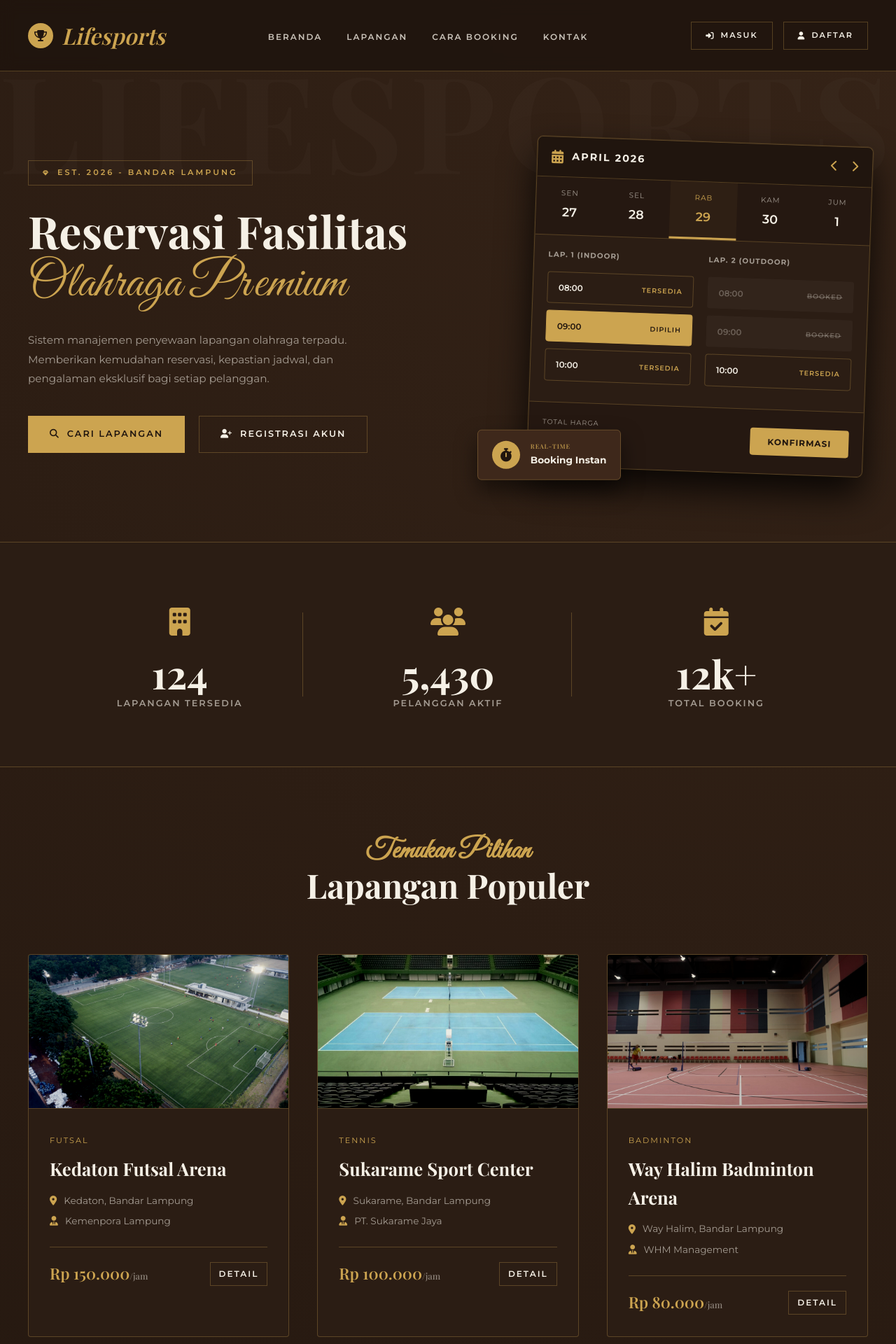
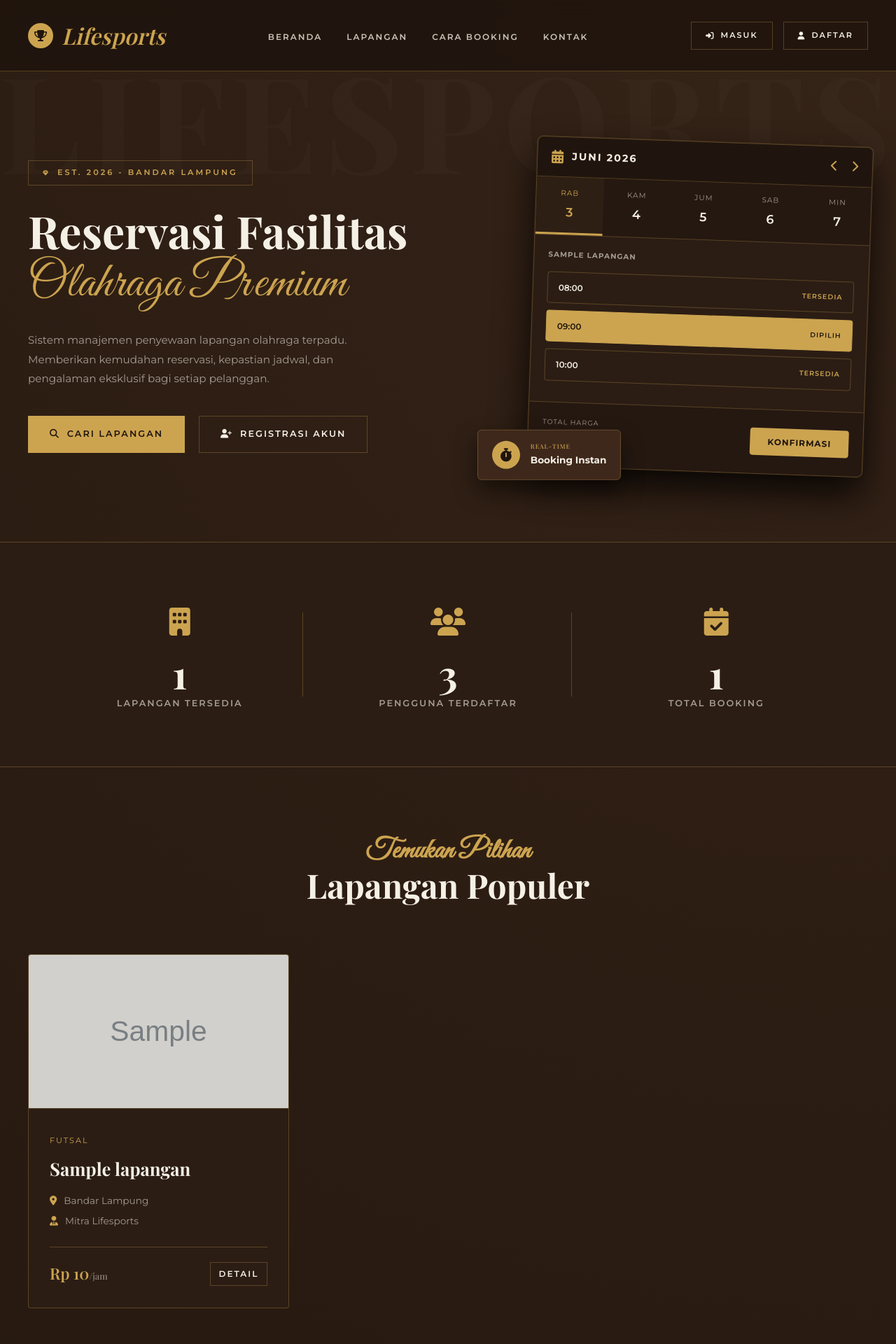
Before and after one commit to odlaver/lifesports, a PHP site: page / in a window 1280 px wide. Shown: the top 1920 px of the page at 70% size. Run offline with PHP 8.4, Linux system fonts and the light colour scheme; data comes from the database, SQL or seed files in the repository; tables that the repository leaves empty hold one stand-in row (values such as "Sample post"); grey boxes marked "Sample" are stand-in pictures; some web fonts are replaced.

Commit message:
chore: sinkronisasi pembaruan kecil dan stabilisasi akhir sistem

```diff
--- a/app/controllers/Home.php
+++ b/app/controllers/Home.php
@@ -4,12 +4,34 @@ class Home extends Controller {
     public function index()
     {
         $data['judul'] = 'Beranda';
+        $data['rekomen'] = $this->model('Lapangan_model')->getRecommendedLapangan();
+        $data['total_lapangan'] = $this->model('Lapangan_model')->countLapangan();
+        $data['total_pelanggan'] = $this->model('User_model')->countUsers();
+        $data['total_booking'] = $this->model('Booking_model')->countAllBookings();
         $this->view('public/index', $data);
     }
 
     public function lapangan()
     {
         $data['judul'] = 'Daftar Lapangan';
+
+        $keyword = $_GET['search'] ?? '';
+        $kategori = $_GET['sport'] ?? '';
+        $lokasi = $_GET['location'] ?? '';
+        $sort = $_GET['sort'] ?? '';
+        $date = $_GET['date'] ?? '';
+
+        $data['lapangan'] = $this->model('Lapangan_model')->searchLapangan($keyword, $kategori, $lokasi, $sort);
+        $data['kategori'] = $this->model('Lapangan_model')->getCategories();
+
+        $data['filter'] = [
+            'search' => $keyword,
+            'sport' => $kategori,
+            'location' => $lokasi,
+            'sort' => $sort,
+            'date' => $date
+        ];
+
         $this->view('public/lapangan', $data);
     }
 }
--- a/app/models/Lapangan_model.php
+++ b/app/models/Lapangan_model.php
@@ -17,6 +17,50 @@ class Lapangan_model {
                     LEFT JOIN review r ON r.id_booking = b.id
                     WHERE l.status = 'aktif'
                     GROUP BY l.id, l.id_pengelola, l.id_kategori, l.nama_lapangan, l.deskripsi, l.harga_per_jam, l.fasilitas, l.foto_utama, l.status, l.created_at, k.nama_kategori");
+        return $this->db->resultSet();
+    }
+
+    public function searchLapangan($keyword = '', $kategori = '', $lokasi = '', $sort = '')
+    {
+        $query = "SELECT l.*, k.nama_kategori, COALESCE(AVG(r.rating), 5.0) as rating, COUNT(b.id) as total_booking
+                  FROM lapangan l
+                  JOIN kategori_lapangan k ON l.id_kategori = k.id
+                  LEFT JOIN booking b ON b.id_lapangan = l.id
+                  LEFT JOIN review r ON r.id_booking = b.id
+                  WHERE l.status = 'aktif'";
+
+        if (!empty($keyword)) {
+            $query .= " AND l.nama_lapangan LIKE :keyword";
+        }
+        if (!empty($kategori) && $kategori !== 'Semua Cabang') {
+            $query .= " AND k.nama_kategori = :kategori";
+        }
+        if (!empty($lokasi) && $lokasi !== 'Semua Lokasi') {
+            $query .= " AND (l.nama_lapangan LIKE :lokasi OR l.deskripsi LIKE :lokasi)";
+        }
+
+        $query .= " GROUP BY l.id, l.id_pengelola, l.id_kategori, l.nama_lapangan, l.deskripsi, l.harga_per_jam, l.fasilitas, l.foto_utama, l.status, l.created_at, k.nama_kategori";
+
+        if ($sort === 'Harga Terendah') {
+            $query .= " ORDER BY l.harga_per_jam ASC";
+        } elseif ($sort === 'Rating Tertinggi') {
+            $query .= " ORDER BY rating DESC, total_booking DESC";
+        } else {
+            $query .= " ORDER BY total_booking DESC, rating DESC";
+        }
+
+        $this->db->query($query);
+
+        if (!empty($keyword)) {
+            $this->db->bind(':keyword', '%' . $keyword . '%');
+        }
+        if (!empty($kategori) && $kategori !== 'Semua Cabang') {
+            $this->db->bind(':kategori', $kategori);
+        }
+        if (!empty($lokasi) && $lokasi !== 'Semua Lokasi') {
+            $this->db->bind(':lokasi', '%' . $lokasi . '%');
+        }
+
         return $this->db->resultSet();
     }
 
@@ -117,7 +161,7 @@ class Lapangan_model {
                     LEFT JOIN review r ON r.id_booking = b.id
                     WHERE l.status = 'aktif'
                     GROUP BY l.id, l.id_pengelola, l.id_kategori, l.nama_lapangan, l.deskripsi, l.harga_per_jam, l.fasilitas, l.foto_utama, l.status, l.created_at, k.nama_kategori
-                    ORDER BY rating DESC
+                    ORDER BY rating DESC, COUNT(b.id) DESC
                     LIMIT 3");
         return $this->db->resultSet();
     }
--- a/app/views/public/index.php
+++ b/app/views/public/index.php
@@ -66,50 +66,64 @@
             <div class="booking-widget">
                 <div class="widget-header">
                     <i class="fas fa-calendar-alt"></i>
-                    <span>APRIL 2026</span>
+                    <?php
+                    $months = ["JANUARI", "FEBRUARI", "MARET", "APRIL", "MEI", "JUNI", "JULI", "AGUSTUS", "SEPTEMBER", "OKTOBER", "NOVEMBER", "DESEMBER"];
+                    $currentMonth = $months[date('n') - 1];
+                    $currentYear = date('Y');
+                    ?>
+                    <span><?= $currentMonth . ' ' . $currentYear ?></span>
                     <div class="widget-arrows">
                         <i class="fas fa-chevron-left"></i>
                         <i class="fas fa-chevron-right"></i>
                     </div>
                 </div>
                 <div class="widget-days">
-                    <div class="day-col"><span>SEN</span><strong>27</strong></div>
-                    <div class="day-col"><span>SEL</span><strong>28</strong></div>
-                    <div class="day-col active"><span>RAB</span><strong>29</strong></div>
-                    <div class="day-col"><span>KAM</span><strong>30</strong></div>
-                    <div class="day-col"><span>JUM</span><strong>1</strong></div>
+                    <?php
+                    $days = ["MIN", "SEN", "SEL", "RAB", "KAM", "JUM", "SAB"];
+                    for ($i = 0; $i < 5; $i++) {
+                        $timestamp = strtotime("+$i days");
+                        $dayName = $days[date('w', $timestamp)];
+                        $dateNum = date('j', $timestamp);
+                        $activeClass = $i == 0 ? ' active' : '';
+                        echo "<div class=\"day-col{$activeClass}\"><span>{$dayName}</span><strong>{$dateNum}</strong></div>";
+                    }
+                    ?>
                 </div>
                 <div class="widget-body">
-                    <div class="court-col">
-                        <div class="court-title">LAP. 1 (INDOOR)</div>
-                        <div class="time-slot available">
-                            <span class="time">08:00</span>
-                            <span class="status">TERSEDIA</span>
-                        </div>
-                        <div class="time-slot selected">
-                            <span class="time">09:00</span>
-                            <span class="status">DIPILIH</span>
-                        </div>
-                        <div class="time-slot available">
-                            <span class="time">10:00</span>
-                            <span class="status">TERSEDIA</span>
-                        </div>
-                    </div>
-                    <div class="court-col">
-                        <div class="court-title">LAP. 2 (OUTDOOR)</div>
-                        <div class="time-slot booked">
-                            <span class="time">08:00</span>
-                            <span class="status">BOOKED</span>
-                        </div>
-                        <div class="time-slot booked">
-                            <span class="time">09:00</span>
-                            <span class="status">BOOKED</span>
-                        </div>
-                        <div class="time-slot available">
-                            <span class="time">10:00</span>
-                            <span class="status">TERSEDIA</span>
-                        </div>
-                    </div>
+                    <?php
+                    $widgetCourts = array_slice($data['rekomen'] ?? [], 0, 2);
+                    // Fallback in case no courts are returned
+                    if (empty($widgetCourts)) {
+                        $widgetCourts = [
+                            ['nama_lapangan' => 'LAP. 1 (INDOOR)'],
+                            ['nama_lapangan' => 'LAP. 2 (OUTDOOR)']
+                        ];
+                    }
+                    $statuses = ['available' => 'TERSEDIA', 'booked' => 'BOOKED', 'selected' => 'DIPILIH'];
+                    foreach ($widgetCourts as $index => $court) {
+                        $slots = ['08:00', '09:00', '10:00'];
+                        echo '<div class="court-col">';
+                        $courtName = is_array($court) ? $court['nama_lapangan'] : $court->nama_lapangan;
+                        $shortName = strlen($courtName) > 15 ? substr($courtName, 0, 15) . '...' : $courtName;
+                        echo '<div class="court-title">' . strtoupper($shortName) . '</div>';
+
+                        foreach ($slots as $slotIdx => $time) {
+                            if ($index == 0 && $slotIdx == 1) {
+                                $class = 'selected';
+                            } elseif ($index == 1 && $slotIdx < 2) {
+                                $class = 'booked';
+                            } else {
+                                $class = 'available';
+                            }
+                            $label = $statuses[$class];
+                            echo '<div class="time-slot ' . $class . '">';
+                            echo '<span class="time">' . $time . '</span>';
+                            echo '<span class="status">' . $label . '</span>';
+                            echo '</div>';
+                        }
+                        echo '</div>';
+                    }
+                    ?>
                 </div>
                 <div class="widget-footer">
                     <div class="price-info">
@@ -134,17 +148,17 @@
         <div class="container stats-grid">
             <div class="stat-card">
                 <div class="stat-icon"><i class="fas fa-building"></i></div>
-                <div class="stat-number">124</div>
+                <div class="stat-number"><?= number_format($data['total_lapangan'] ?? 0, 0, ',', '.') ?></div>
                 <div class="stat-label">Lapangan Tersedia</div>
             </div>
             <div class="stat-card">
                 <div class="stat-icon"><i class="fas fa-users"></i></div>
-                <div class="stat-number">5,430</div>
-                <div class="stat-label">Pelanggan Aktif</div>
+                <div class="stat-number"><?= number_format($data['total_pelanggan'] ?? 0, 0, ',', '.') ?></div>
+                <div class="stat-label">Pengguna Terdaftar</div>
             </div>
             <div class="stat-card">
                 <div class="stat-icon"><i class="fas fa-calendar-check"></i></div>
-                <div class="stat-number">12k+</div>
+                <div class="stat-number"><?= number_format($data['total_booking'] ?? 0, 0, ',', '.') ?></div>
                 <div class="stat-label">Total Booking</div>
             </div>
         </div>
@@ -157,62 +171,32 @@
         </div>
 
         <div class="card-grid">
-
+            <?php if (!empty($data['rekomen'])): ?>
+                <?php foreach ($data['rekomen'] as $lap): ?>
                     <div class="card">
-                <div class="card-badge"><i class="fas fa-star"></i> 4.9</div>
-                <img src="<?= BASEURL; ?>/public/assets/img/bola.png" alt="Futsal Field" class="card-img">
+                        <div class="card-badge"><i class="fas fa-star"></i> <?= number_format($lap['rating'], 1) ?></div>
+                        <img src="<?= BASEURL; ?>/public/assets/uploads/lapangan/<?= htmlspecialchars($lap['foto_utama']) ?>"
+                             alt="<?= htmlspecialchars($lap['nama_lapangan']) ?>"
+                             class="card-img"
+                             onerror="this.src='<?= BASEURL; ?>/public/assets/img/bola.png'">
                         <div class="card-content">
-                    <div class="card-category">FUTSAL</div>
-                    <h3 class="card-title">Kedaton Futsal Arena</h3>
+                            <div class="card-category"><?= strtoupper(htmlspecialchars($lap['nama_kategori'])) ?></div>
+                            <h3 class="card-title"><?= htmlspecialchars($lap['nama_lapangan']) ?></h3>
                             <div class="card-info">
-                        <div><i class="fas fa-map-marker-alt"></i> Kedaton, Bandar Lampung</div>
-                        <div><i class="fas fa-user-tie"></i> Kemenpora Lampung</div>
+                                <div><i class="fas fa-map-marker-alt"></i> Bandar Lampung</div>
+                                <div><i class="fas fa-user-tie"></i> Mitra Lifesports</div>
                             </div>
                             <div class="card-footer">
-                        <div class="card-price">Rp 150.000<span class="price-unit">/jam</span>
+                                <div class="card-price">Rp <?= number_format($lap['harga_per_jam'], 0, ',', '.') ?><span class="price-unit">/jam</span>
                                 </div>
                                 <a href="<?= BASEURL; ?>/home/lapangan" class="btn-secondary compact-button">Detail</a>
                             </div>
                         </div>
                     </div>
-
-            <div class="card">
-                <div class="card-badge"><i class="fas fa-star"></i> 4.8</div>
-                <img src="<?= BASEURL; ?>/public/assets/img/tenis.jpg"
-                    alt="Tennis Field" class="card-img">
-                <div class="card-content">
-                    <div class="card-category">TENNIS</div>
-                    <h3 class="card-title">Sukarame Sport Center</h3>
-                    <div class="card-info">
-                        <div><i class="fas fa-map-marker-alt"></i> Sukarame, Bandar Lampung</div>
-                        <div><i class="fas fa-user-tie"></i> PT. Sukarame Jaya</div>
-                    </div>
-                    <div class="card-footer">
-                        <div class="card-price">Rp 100.000<span class="price-unit">/jam</span>
-                        </div>
-                        <a href="<?= BASEURL; ?>/home/lapangan" class="btn-secondary compact-button">Detail</a>
-                    </div>
-                </div>
-            </div>
-
-            <div class="card">
-                <div class="card-badge"><i class="fas fa-star"></i> 4.9</div>
-                <img src="<?= BASEURL; ?>/public/assets/img/badminton.jpg"
-                    alt="Badminton Field" class="card-img">
-                <div class="card-content">
-                    <div class="card-category">BADMINTON</div>
-                    <h3 class="card-title">Way Halim Badminton Arena</h3>
-                    <div class="card-info">
-                        <div><i class="fas fa-map-marker-alt"></i> Way Halim, Bandar Lampung</div>
-                        <div><i class="fas fa-user-tie"></i> WHM Management</div>
-                    </div>
-                    <div class="card-footer">
-                        <div class="card-price">Rp 80.000<span class="price-unit">/jam</span>
-                        </div>
-                        <a href="<?= BASEURL; ?>/home/lapangan" class="btn-secondary compact-button">Detail</a>
-                    </div>
-                </div>
-            </div>
+                <?php endforeach; ?>
+            <?php else: ?>
+                <p>Belum ada data lapangan populer.</p>
+            <?php endif; ?>
         </div>
 
         <div class="center-cta">
```
Also changed, not shown: app/views/public/lapangan.php (+39 -92 lines), public/assets/uploads/lapangan/dummy_badminton.png (added), public/assets/uploads/lapangan/dummy_basket.png (added), public/assets/uploads/lapangan/dummy_futsal.png (added), public/assets/uploads/lapangan/dummy_tennis.png (added), public/assets/uploads/pembayaran/PAY_5_1780046011.png (added), public/assets/uploads/pembayaran/PAY_5_1780449699.png (added), public/assets/uploads/pembayaran/PAY_6_1780144229.png (added), public/assets/uploads/pembayaran/PAY_6_1780453074.png (added). Lines whose indentation alone changed are shown as unchanged.
